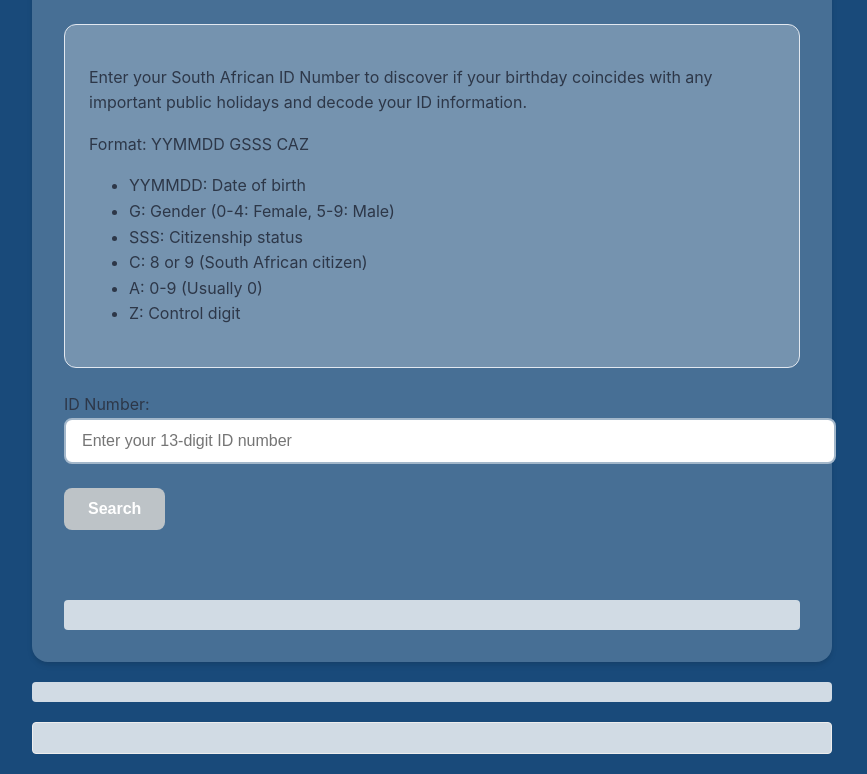
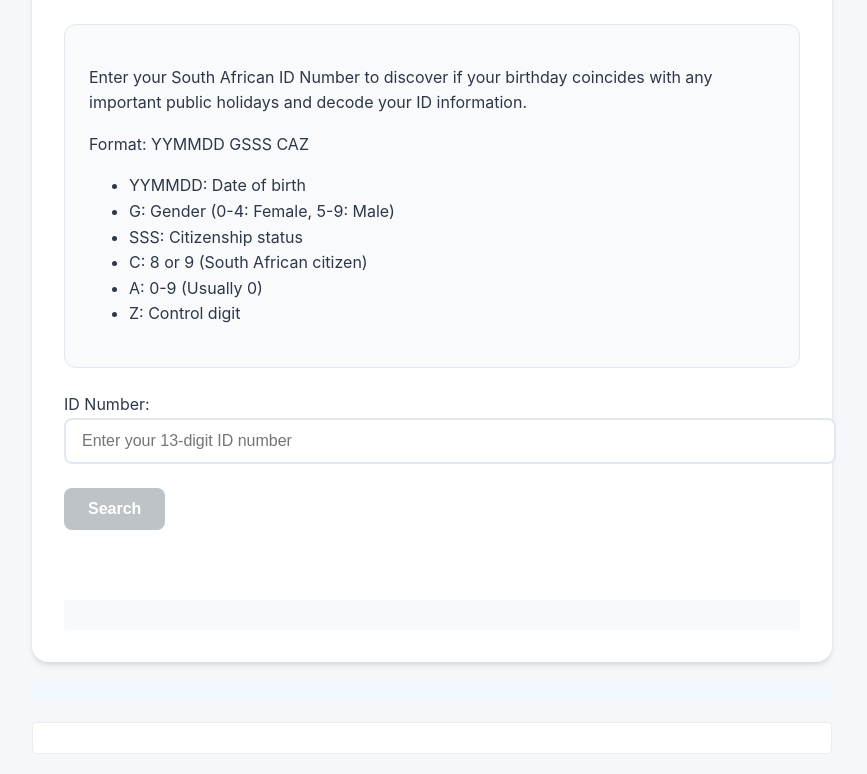
Before and after one commit to yayah0613912091/Identity-system, a plain HTML site: page index.html in a window 1280 px wide. Shown: the part 142-916 px from the top of the page, without its empty margins (208-1075 px from the left). Drawn offline with Linux system fonts and the light colour scheme.

Commit message:
updated css

```diff
--- a/styles.css
+++ b/styles.css
@@ -3,13 +3,13 @@ body {
     max-width: 800px;
     margin: 0 auto;
     padding: 20px;
-    background-color: #194a7a;
+    background-color: #f5f7fa;
     color: #2d3748;
     line-height: 1.6;
 }
 
 .container {
-    background-color: #476f95;
+    background-color: white;
     padding: 2rem;
     border-radius: 16px;
     box-shadow: 0 4px 6px -1px rgba(0, 0, 0, 0.1), 0 2px 4px -1px rgba(0, 0, 0, 0.06);
@@ -25,7 +25,7 @@ h1 {
 }
 
 .info-section {
-    background-color: #7593af;
+    background-color: #f8fafc;
     padding: 1.5rem;
     border-radius: 12px;
     margin-bottom: 1.5rem;
@@ -39,7 +39,7 @@ h1 {
 input[type="text"] {
     width: 100%;
     padding: 0.75rem 1rem;
-    border: 2px solid #a3b7ca;
+    border: 2px solid #e2e8f0;
     border-radius: 8px;
     font-size: 1rem;
     transition: all 0.3s ease;
@@ -98,7 +98,7 @@ button:hover:not([disabled]) {
 }
 
 .decoded-section {
-    background-color: #d1dbe4;
+    background-color: #f8f9fa;
     padding: 15px;
     margin-top: 20px;
     border-radius: 4px;
@@ -106,12 +106,12 @@ button:hover:not([disabled]) {
 .stats {
     margin-top: 20px;
     padding: 10px;
-    background-color: #d1dbe4;
+    background-color: #f1f8ff;
     border-radius: 4px;
 }
 .holiday-list {
     margin-top: 20px;
-    background-color: #d1dbe4;
+    background-color: #fff;
     border: 1px solid #ededed;
     border-radius: 4px;
     padding: 15px;
```
